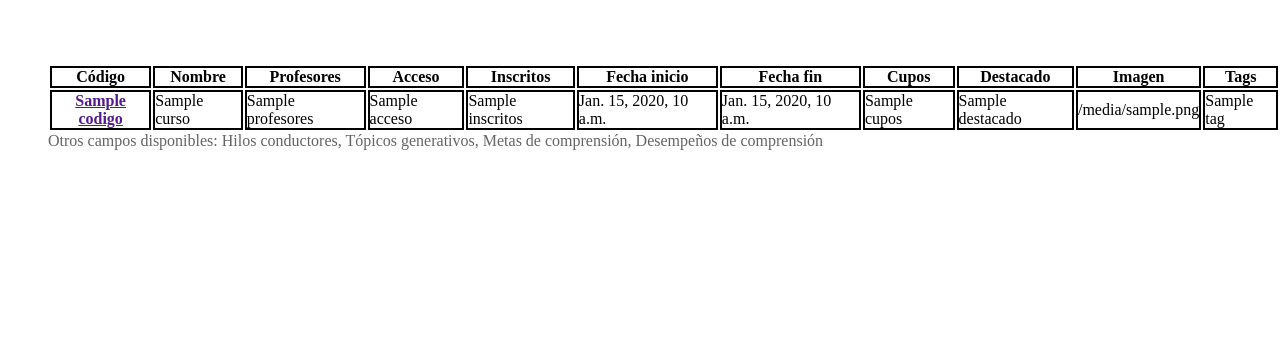
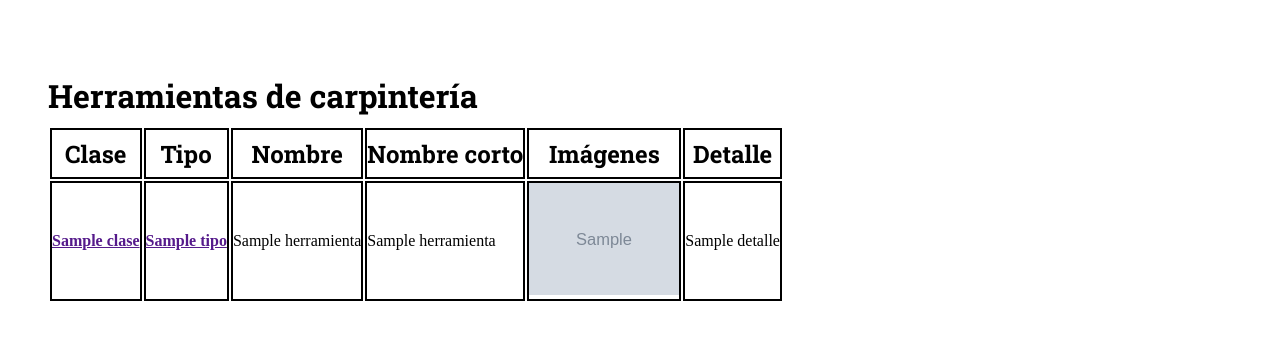
Before and after one commit to Nando-bog/Estudio-5-8, a Django app: template studley/templates/herramientas_index.html in a window 1280 px wide. Shown: the part 86-426 px from the top of the page. Run offline with Django 3.2, Linux system fonts and the light colour scheme; the template is opened without the code that fills it: most values are stand-ins (such as "Sample title", 1, 10 or a date in 2020); grey boxes marked "Sample" are stand-in pictures; some web fonts are replaced.

Commit message:
Informacion completa en la plantilla. cero diseño.

```diff
--- a/studley/templates/herramientas_index.html
+++ b/studley/templates/herramientas_index.html
@@ -5,37 +5,30 @@
 
 {% block content %}
 
+<h1>Herramientas de carpintería</h1>
 <table>
     <tr>
-        <th>Código</th>
-        <th>Nombre</th>
-        <th>Profesores</th>
-        <th>Acceso</th>
-        <th>Inscritos</th>
-        <th>Fecha inicio</th>
-        <th>Fecha fin</th>
-        <th>Cupos</th>
-        <th>Destacado</th>
-        <th>Imagen</th>
-        <th>Tags</th>
+        <th><h2>Clase</h2></th>
+        <th><h2>Tipo</h2></th>
+        <th><h2>Nombre</h2></th>
+        <th><h2>Nombre corto</h2></th>
+        <th><h2>Imágenes</h2></th>
+        <th><h2>Detalle</h2></th>
     </tr>
-    {% for curso in cursos %}
+    {% for herramienta in herramientas %}
     <tr>
-        <th><a href="">{{ curso.codigo }}</a></th>
-        <td>{{ curso.nombre }}</td>
-        <td>{{ profesores }}</td>
-        <td>{{ acceso }}</td>
-        <td>{{ inscritos }}</td>
-        <td>{{ curso.fecha_inicio }}</td>
-        <td>{{ curso.fecha_fin }}</td>
-        <td>{{ curso.cupos }}</td>
-        <td>{{ curso.destacado }}</td>
-        <td>{{ curso.imagen }}</td>
-        <td>{% for tag in curso.tags.all %} {{ tag }} {% endfor %}</td>
+        <th><a href="">{{ herramienta.clase }}</a></th>
+        <th><a href="">{{ herramienta.tipo }}</a></th>
+        <td>{{ herramienta.nombre }}</td>
+        <td>{{ herramienta.nombre_corto }}</td>
+        <td>
+            {% for imagen in herramienta.imagenes.all %}
+            <img src = "{{ MEDIA_URL }}{{ imagen.imagen }}" width="150px" height="auto"/>
+            {% endfor %}
+        </td>
+        <td>{{ herramienta.detalle }}</td>
     {% endfor %}
     </tr>
 </table>
 
-<p>Otros campos disponibles: Hilos conductores, Tópicos generativos, Metas de comprensión, Desempeños de comprensión</p>
-
 {% endblock %}
```
